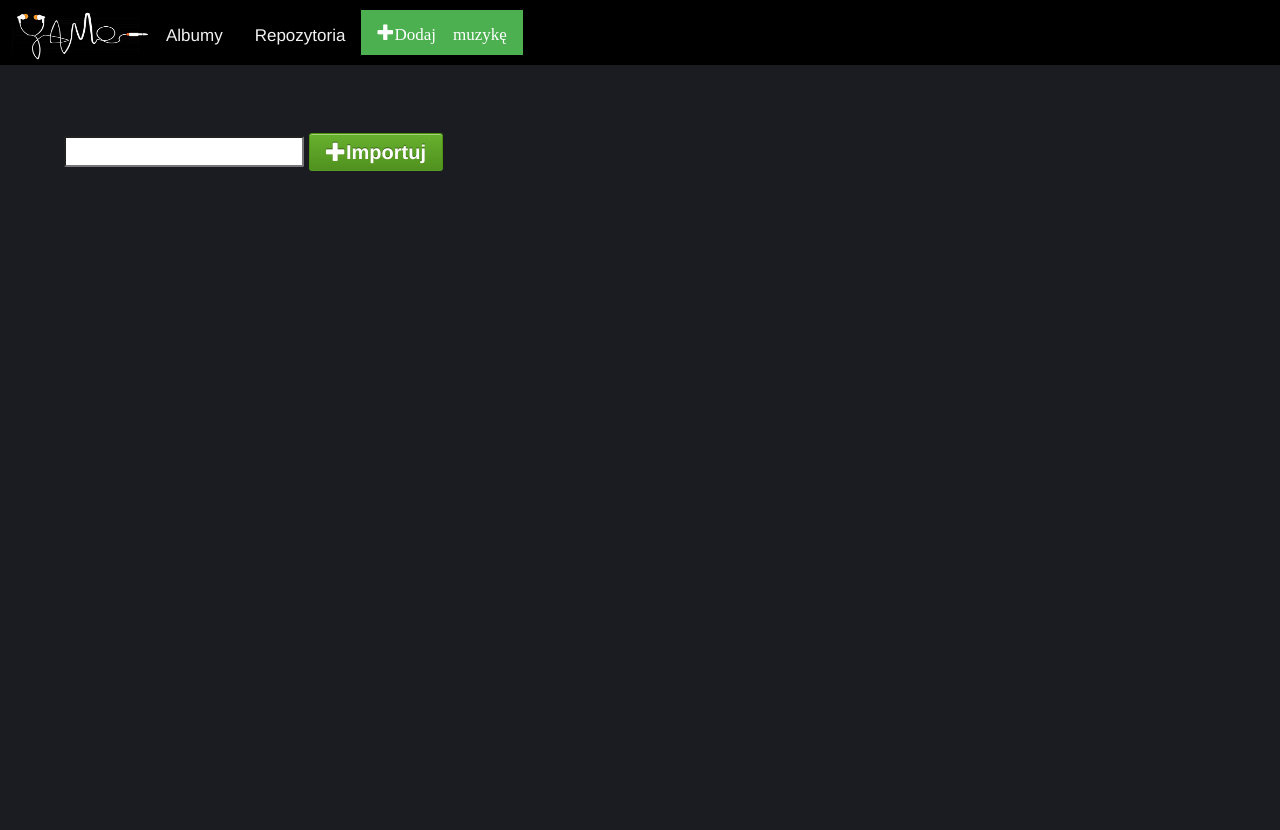
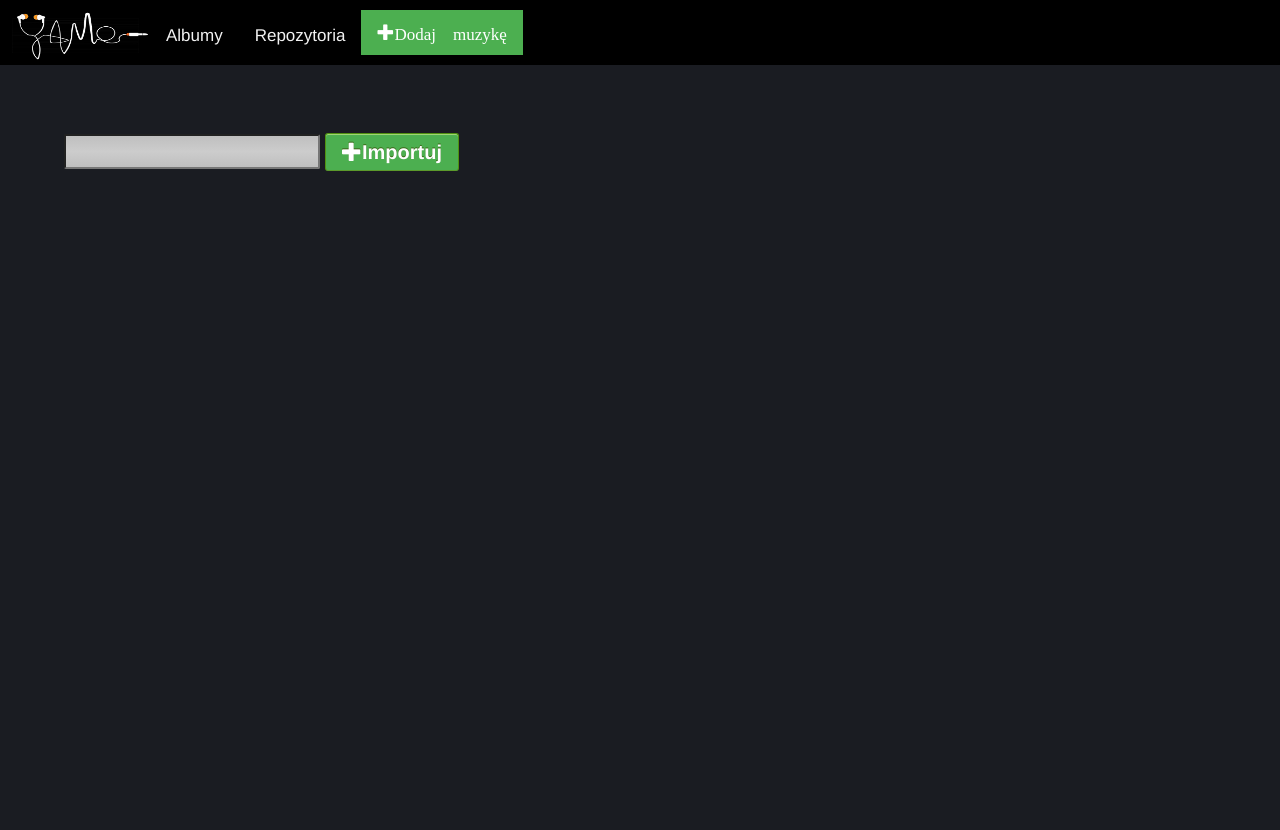
Before and after one commit to dominikbialecki/Praca-inzynierksa, a Flask app: page /import in a window 1280 px wide. Run offline with Flask 2, Linux system fonts and the light colour scheme; parts of the project's set-up code (start-up, migrations or seed data) failed here and were passed over; some web fonts are replaced.

Commit message:
final version

```diff
--- a/static/stylesheets/styles.css
+++ b/static/stylesheets/styles.css
@@ -161,6 +161,7 @@ th,tr,td{
     font-size: 17px;
     border: none;
 }
+
 
 .column22 .search-container button {
   float: right;
--- a/static/stylesheets/styles2.css
+++ b/static/stylesheets/styles2.css
@@ -66,6 +66,16 @@
 .main3 input, .contact_form textarea {
     border-radius:2px;
 }
+
+.main3 input[type=text], .contact_form textarea {
+    border-radius:2px;
+    background-color: #cccccc;
+    background: linear-gradient(#bfbfbf, #cccccc, #bfbfbf);
+    padding: 3px 10px;
+    box-sizing: border-box;
+
+}
+
 .main3 input:focus, .main3 textarea:focus {
     background: #fff;
     border:1px solid #555;
@@ -73,13 +83,8 @@
 }
 
 .inputeffect, .main3 button {
-    background-color: #68b12f;
-    background: -webkit-gradient(linear, left top, left bottom, from(#68b12f), to(#50911e));
-    background: -webkit-linear-gradient(top, #68b12f, #50911e);
-    background: -moz-linear-gradient(top, #68b12f, #50911e);
-    background: -ms-linear-gradient(top, #68b12f, #50911e);
-    background: -o-linear-gradient(top, #68b12f, #50911e);
-    background: linear-gradient(top, #68b12f, #50911e);
+    background-color: #4CAF50;
+
     border: 1px solid #509111;
     border-bottom: 1px solid #5b992b;
     border-radius: 3px;
--- a/templates/albums.html
+++ b/templates/albums.html
@@ -24,7 +24,7 @@
     <div class="another">
         <form action="/startImporting" method="post">
             <input type="text" name="Path"></input>
-            <button class="btn btn-lg btn-primary" href="/edycja/dodaj">
+            <button class="btn btn-lg btn-primary">
             <i class="glyphicon glyphicon-plus"></i>Importuj</button>
             </button>
         </form>
--- a/templates/newrepository.html
+++ b/templates/newrepository.html
@@ -37,8 +37,8 @@
                         <td colspan="2"><a>Nazwa</a></td>
                     </tr>
                     <tr>
-                        <td><input type="text" name="path" class="whos" value=""></input></td>
-                        <td><input type="text" name="remote_name" value=""></input></td>
+                        <td><input type="text" id="editbox" name="path" class="whos" value=""></input></td>
+                        <td><input type="text" id="editbox" name="remote_name" value=""></input></td>
                         <td><button>
                             <span class="glyphicon glyphicon-plus"></span>
                                 Dodaj
```
Also changed, not shown: templates/expandeddetails.html (+21 -19 lines).
